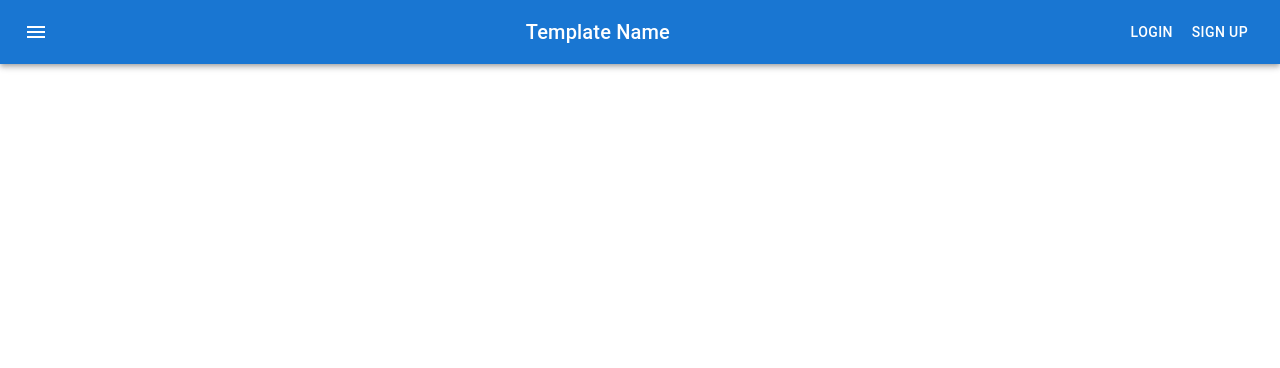
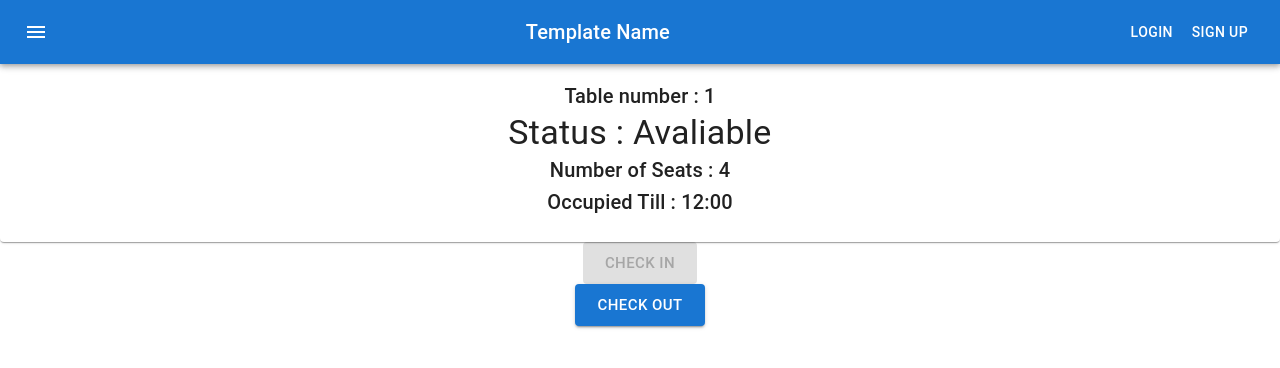
Before and after one commit to TJun-Jie/React-starter-template, a React (Create React App) app: page /checkincheckout in a window 1280 px wide. Shown: the top 368 px of the page. Built offline with nearby package versions, Linux system fonts and the light colour scheme; no server answers.

Commit message:
add basic check in check out

```diff
--- /dev/null
+++ b/src/pages/CheckInOut/CheckInCheckOut.tsx
@@ -0,0 +1,77 @@
+import { Box, Button } from '@mui/material';
+import Card from '@mui/material/Card';
+import CardContent from '@mui/material/CardContent';
+import Typography from '@mui/material/Typography';
+import React from "react";
+import { CheckOutSuccess } from './CheckOutSuccess';
+import { useNavigate } from 'react-router-dom';
+import {useAuth} from "../../AuthProvider";
+
+export const CheckInCheckOut = () => {
+    let auth = useAuth();
+    const navigate = useNavigate();
+
+    const currTable = {
+        tableNumber: 1,
+        isInUse: true,
+        numberOfSeats: 4,
+        timeOccupiedTill: "12:00"
+    }
+
+    const onCheckIn = () => {
+        console.log("check in")
+
+        if (auth.user && !currTable.isInUse) {
+            navigate("/checkinform")
+        }
+    }
+
+    const onCheckOut = () => {
+        console.log("check out")
+
+        if (auth.user && currTable.isInUse) {
+            navigate("/checkoutsuccess")
+
+            // Do checkout database logic here
+            // currTable.isInUse = false;
+        }
+
+    }
+
+    return (<Box
+        sx={{
+            '& .MuiTextField-root': { m: 1, width: '25ch' },
+        }}
+      >
+        <Card sx={{ minWidth: 275 }}>
+      <CardContent>
+        <Typography variant="h6" component="div">
+          Table number : {currTable.tableNumber}
+        </Typography>
+        <Typography variant="h4" component="div">
+          Status : {currTable.isInUse ? "Avaliable" : "Not available"}
+        </Typography>
+        {currTable.isInUse && <div>
+            <Typography variant="h6" component="div">
+                Number of Seats : {currTable.numberOfSeats}
+            </Typography>
+
+            <Typography variant="h6" component="div">
+                Occupied Till : {currTable.timeOccupiedTill}
+            </Typography>
+            </div>
+        }
+
+      </CardContent>
+    </Card>
+
+        <div>
+            <Button color="primary" variant="contained" size="large" onClick={onCheckIn} disabled={currTable.isInUse}>Check In</Button>
+        </div>
+        <div>
+            <Button color="primary" variant="contained" size="large" onClick={onCheckOut} disabled={!currTable.isInUse}>
+                Check Out
+            </Button>
+        </div>
+      </Box>)
+}
--- /dev/null
+++ b/src/pages/CheckInOut/CheckInForm.tsx
@@ -0,0 +1,5 @@
+import React from "react";
+
+export const CheckInForm = () => {
+    return (<div>CheckInForm</div>)
+}
--- /dev/null
+++ b/src/pages/CheckInOut/CheckInSuccess.tsx
@@ -0,0 +1,5 @@
+import React from "react";
+
+export const CheckInSuccess = () => {
+    return (<div>Successfully checked in!</div>)
+}
--- /dev/null
+++ b/src/pages/CheckInOut/CheckOutSuccess.tsx
@@ -0,0 +1,5 @@
+import React from "react";
+
+export const CheckOutSuccess = () => {
+    return (<div>Successfully checked out!</div>)
+}
--- a/src/routing/ApplicationRouter.tsx
+++ b/src/routing/ApplicationRouter.tsx
@@ -5,6 +5,10 @@ import { HomePage } from "../pages/Home";
 import {SmallNavBar } from "./SmallNavBar";
 import {SignUpPage} from "../pages/SignUp";
 import {LoginPage} from "../pages/SignIn";
+import {CheckInSuccess} from "../pages/CheckInOut/CheckInSuccess";
+import {CheckOutSuccess} from "../pages/CheckInOut/CheckOutSuccess";
+import { CheckInCheckOut } from "../pages/CheckInOut/CheckInCheckOut";
+import { CheckInForm } from "../pages/CheckInOut/CheckInForm";
 import PrivateRoute from "./PrivateRoute";
 
 function ApplicationRouter() {
@@ -19,6 +23,10 @@ function ApplicationRouter() {
                 <Routes>
                     <Route path="/signup" element={<SignUpPage />}/>
                     <Route path="/login" element={<LoginPage />}/>
+                    <Route path="/checkinsuccess" element={<CheckInSuccess />}/>
+                    <Route path="/checkoutsuccess" element={<CheckOutSuccess />}/>
+                    <Route path="/checkincheckout" element={<CheckInCheckOut />}/>
+                    <Route path="/checkinform" element={<CheckInForm />}/>
                     <Route path="/home" element={<PrivateRoute><HomePage /></PrivateRoute>} />
                     <Route path="/" element={<Navigate to="/home" replace />} />
                 </Routes>
```
